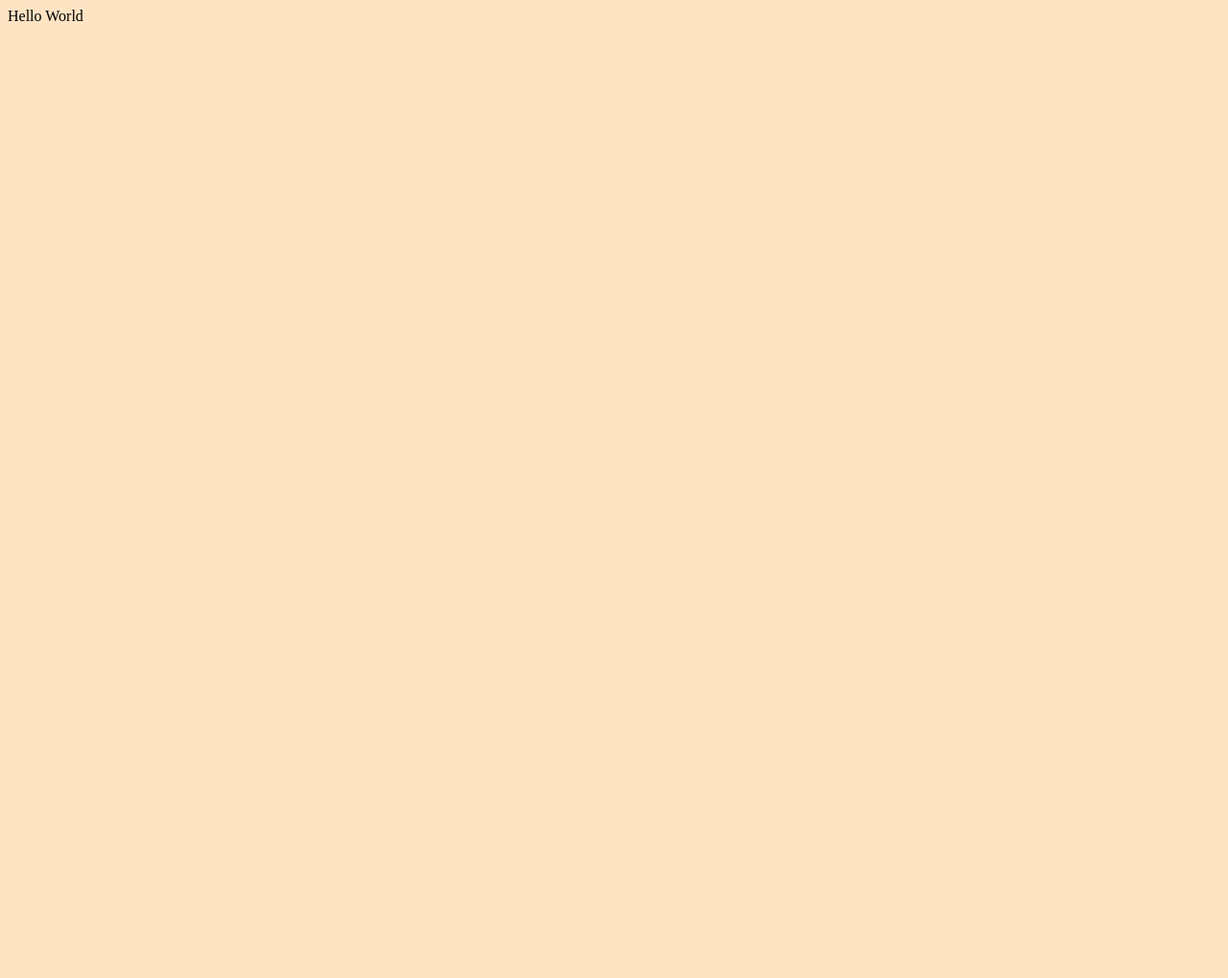
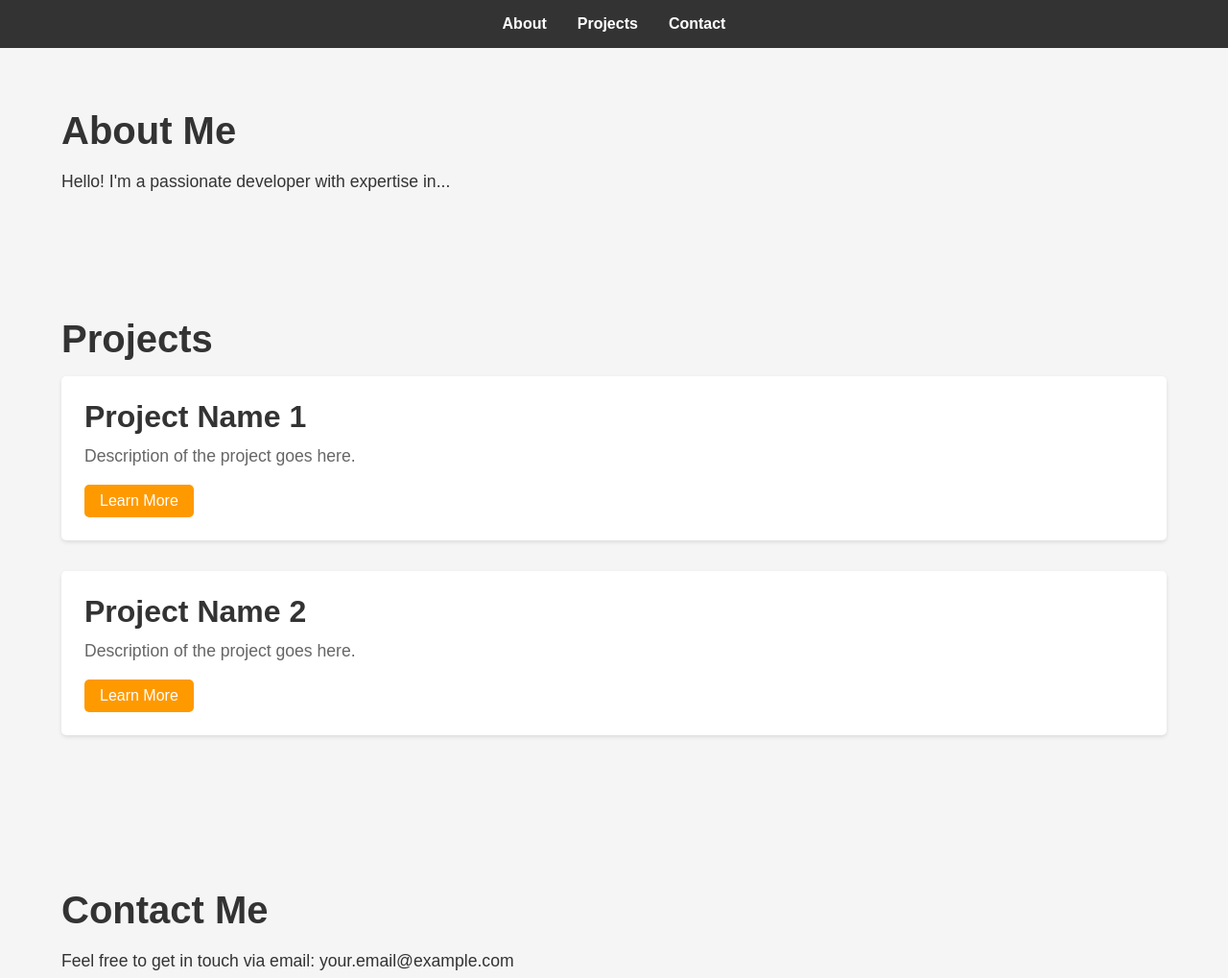
Before and after one commit to hijaz/wyzant-test, a plain HTML site: page index.html in a window 1280 px wide. Shown: the top 1019 px of the page at 96% size. Before the commit the page ends 800 px from the top, so only its background shows below. Drawn offline with Linux system fonts and the light colour scheme.

Commit message:
added more details

```diff
--- a/index.html
+++ b/index.html
@@ -1,12 +1,53 @@
-<html>
+<!DOCTYPE html>
+<html lang="en">
 
 <head>
+    <meta charset="UTF-8">
+    <meta name="viewport" content="width=device-width, initial-scale=1.0">
+    <title>Your Developer Portfolio</title>
     <link rel="stylesheet" href="styles.css">
-    <title>Flora Portfolio</title>
 </head>
 
 <body>
-    Hello World
+    <header>
+        <nav>
+            <ul>
+                <li><a href="#about">About</a></li>
+                <li><a href="#projects">Projects</a></li>
+                <li><a href="#contact">Contact</a></li>
+            </ul>
+        </nav>
+    </header>
+
+    <section id="about">
+        <h1>About Me</h1>
+        <p>Hello! I'm a passionate developer with expertise in...</p>
+        <!-- Add more information about yourself here -->
+    </section>
+
+    <section id="projects">
+        <h1>Projects</h1>
+        <div class="project">
+            <h2>Project Name 1</h2>
+            <p>Description of the project goes here.</p>
+            <a href="project1.html">Learn More</a>
+        </div>
+        <div class="project">
+            <h2>Project Name 2</h2>
+            <p>Description of the project goes here.</p>
+            <a href="project2.html">Learn More</a>
+        </div>
+        <!-- Add more project sections as needed -->
+    </section>
+
+    <section id="contact">
+        <h1>Contact Me</h1>
+        <p>Feel free to get in touch via email: your.email@example.com</p>
+    </section>
+
+    <footer>
+        <p>&copy; 2023 Your Name. All rights reserved.</p>
+    </footer>
 </body>
 
 </html>
--- a/styles.css
+++ b/styles.css
@@ -1,4 +1,105 @@
+/* Reset some default styles */
+body,
+h1,
+h2,
+h3,
+p,
+ul,
+li {
+  margin: 0;
+  padding: 0;
+}
+
+/* Global styles */
 body {
-  background-color: bisque;
-  color: black;
+  font-family: Arial, sans-serif;
+  background-color: #f5f5f5;
+  color: #333;
 }
+
+header {
+  background-color: #333;
+  color: white;
+  padding: 1rem;
+}
+
+nav ul {
+  list-style: none;
+  display: flex;
+  justify-content: center;
+  gap: 2rem;
+}
+
+nav a {
+  text-decoration: none;
+  color: white;
+  font-weight: bold;
+  transition: color 0.3s;
+}
+
+nav a:hover {
+  color: #ff9900;
+}
+
+section {
+  padding: 4rem;
+}
+
+h1 {
+  font-size: 2.5rem;
+  margin-bottom: 1rem;
+}
+
+h2 {
+  font-size: 2rem;
+  margin-bottom: 0.5rem;
+}
+
+p {
+  font-size: 1.1rem;
+  line-height: 1.6;
+}
+
+.project {
+  background-color: white;
+  border-radius: 5px;
+  padding: 1.5rem;
+  margin-bottom: 2rem;
+  box-shadow: 0px 2px 4px rgba(0, 0, 0, 0.1);
+}
+
+.project h2 {
+  color: #333;
+}
+
+.project p {
+  color: #666;
+}
+
+.project a {
+  display: inline-block;
+  margin-top: 1rem;
+  background-color: #ff9900;
+  color: white;
+  padding: 0.5rem 1rem;
+  border-radius: 5px;
+  text-decoration: none;
+}
+
+footer {
+  background-color: #333;
+  color: white;
+  text-align: center;
+  padding: 1rem;
+}
+
+/* Media queries for responsive design */
+@media (max-width: 768px) {
+  header nav ul {
+    flex-direction: column;
+  }
+
+  header nav a {
+    margin-bottom: 1rem;
+  }
+}
```
